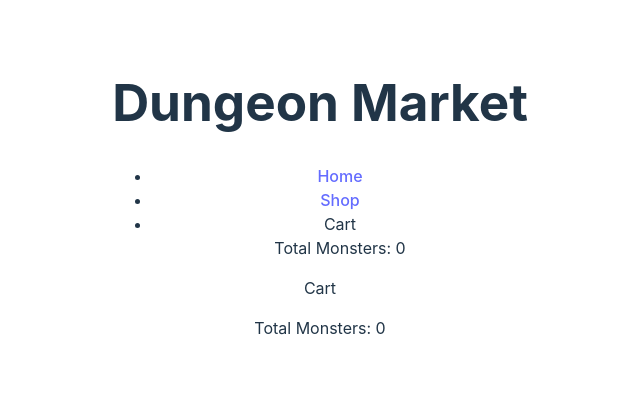
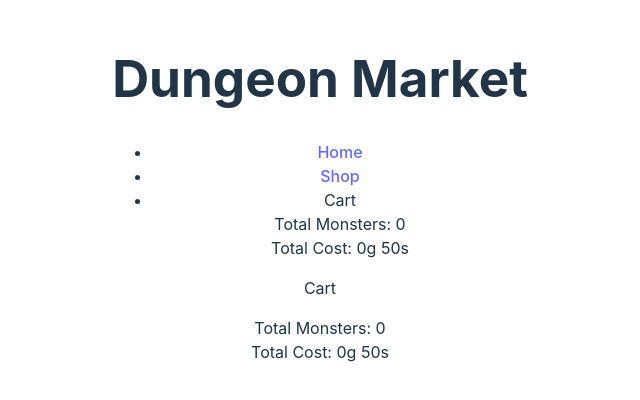
Before and after one commit to mononoken/dungeon-market, a React (Vite) app: page /cart in a window 1280 px wide. Shown: the part 210-610 px from the top of the page, without its empty margins (320-960 px from the left). Built offline with nearby package versions, Linux system fonts and the light colour scheme.

Commit message:
Show item costs in the cart

```diff
--- a/src/routes/cart/cart-item.tsx
+++ b/src/routes/cart/cart-item.tsx
@@ -1,4 +1,5 @@
 import { useContext } from "react";
+import { useCurrency } from "../../hooks/use-currency";
 import { CartItemType } from "../../types/cart-item";
 import { CartItemsContext } from "../root";
 
@@ -8,6 +9,7 @@ type CartItemProps = {
 
 export function CartItem({ item }: CartItemProps) {
   const { setCartItems } = useContext(CartItemsContext);
+  const { gold, silver } = useCurrency(item.quantity * item.cr);
 
   const handleDecrementQuantity = () => {
     setCartItems((prevItems) =>
@@ -39,6 +41,7 @@ export function CartItem({ item }: CartItemProps) {
     <div>
       <div>{item.name}</div>
       <div>Quantity {item.quantity}</div>
+      <div>Cost {`${gold}g ${silver}s`}</div>
       <div>
         <button onClick={handleDecrementQuantity}>-</button>
         <button onClick={handleIncrementQuantity}>+</button>
--- a/src/routes/cart/cart.tsx
+++ b/src/routes/cart/cart.tsx
@@ -1,10 +1,18 @@
 import { useContext } from "react";
+import { useCurrency } from "../../hooks/use-currency";
 import { CartItem } from "./cart-item";
 import { CartItemsContext } from "../root";
 import { CartItemType } from "../../types/cart-item";
 
 export function Cart() {
   const { cartItems } = useContext(CartItemsContext);
+
+  const crTotal: number = cartItems.reduce(
+    (total: number, item: CartItemType) => (total += item.cr * item.quantity),
+    0,
+  );
+
+  const { gold, silver } = useCurrency(crTotal);
 
   const monsterCount: number = cartItems.reduce(
     (total: number, item: CartItemType) => (total += item.quantity),
@@ -24,6 +32,7 @@ export function Cart() {
         })}
       </ul>
       <div>Total Monsters: {monsterCount}</div>
+      <div>Total Cost: {`${gold}g ${silver}s`}</div>
     </>
   );
 }
--- a/src/routes/monster/monster-index.tsx
+++ b/src/routes/monster/monster-index.tsx
@@ -34,7 +34,7 @@ export function MonsterIndex() {
       });
 
       if (!found) {
-        updatedItems.push({ name: monster.name, quantity: 1 });
+        updatedItems.push({ name: monster.name, cr: monster.cr, quantity: 1 });
       }
 
       return updatedItems;
--- a/src/types/cart-item.ts
+++ b/src/types/cart-item.ts
@@ -1,4 +1,5 @@
 export type CartItemType = {
   name: string;
+  cr: number;
   quantity: number;
 };
```
